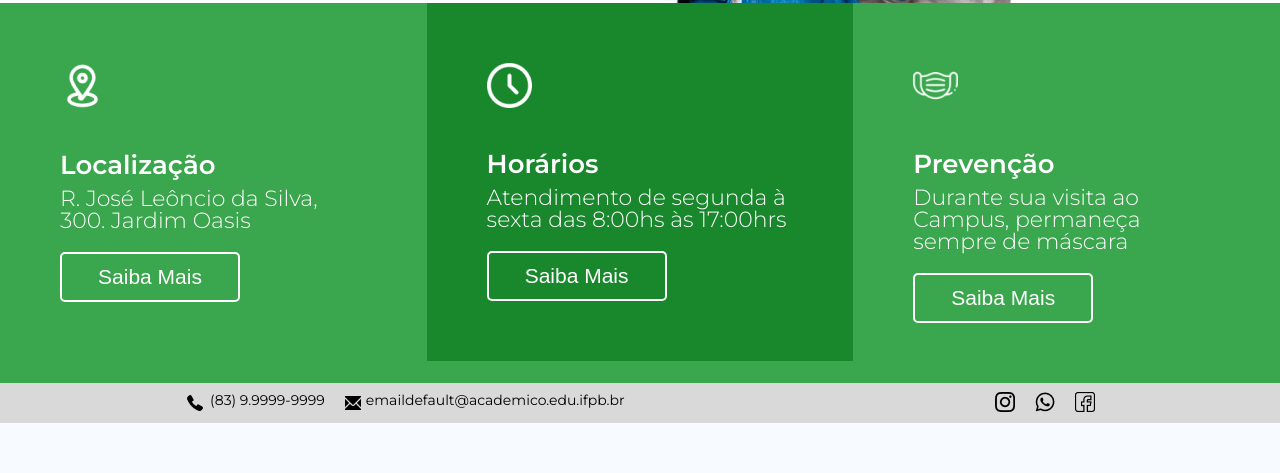
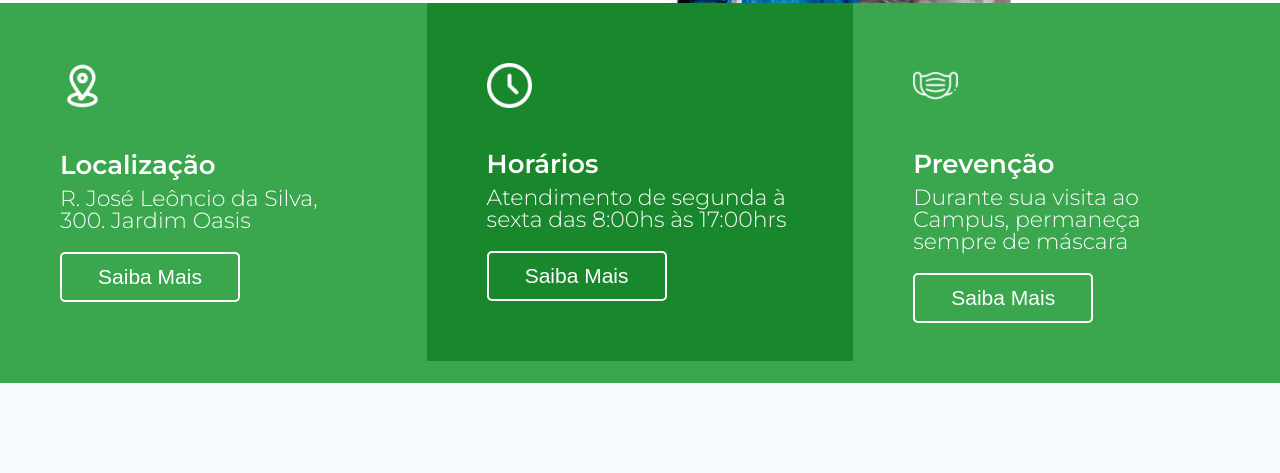
Before and after one commit to AntonioMarcosDev/Projeto-GCM, a plain HTML site: page index.html in a window 1280 px wide. Shown: the part 641-1114 px from the top of the page. Drawn offline with Linux system fonts and the light colour scheme.

Commit message:
Ajustando mudança de desenvolvimento

```diff
--- a/index.html
+++ b/index.html
@@ -79,23 +79,6 @@
             </div>
         </section>
     </header>
-    <section id="micro_cabecalho">
-        <div class="alin_micro_cabecalho">
-            <div>
-                <img src="./img/icons/tel_Icon.png" alt="Icon de telefone">
-                <p>(83) 9.9999-9999</p>
-            </div>
-            <div>
-                <img src="./img/icons/email_Icon.png" alt="Icon de email">
-                <p>emaildefault@academico.edu.ifpb.br</p>
-            </div>
-        </div>
-        <div class="alin_micro_cabecalho">
-            <a href="#"><img src="./img/icons/insta_Icon.png" alt="Icon do instagram"></a>
-            <a href="#"><img src="./img/icons/whats_Icon.png" alt="Icon do whatsapp"></a>
-            <a href="#"><img src="./img/icons/facebook_Icon.png" alt="Icon do facebook"></a>
-        </div>
-    </section>
 
     <section id="sessao_mapas">
         <div id="alinhamento_mapas">
```
